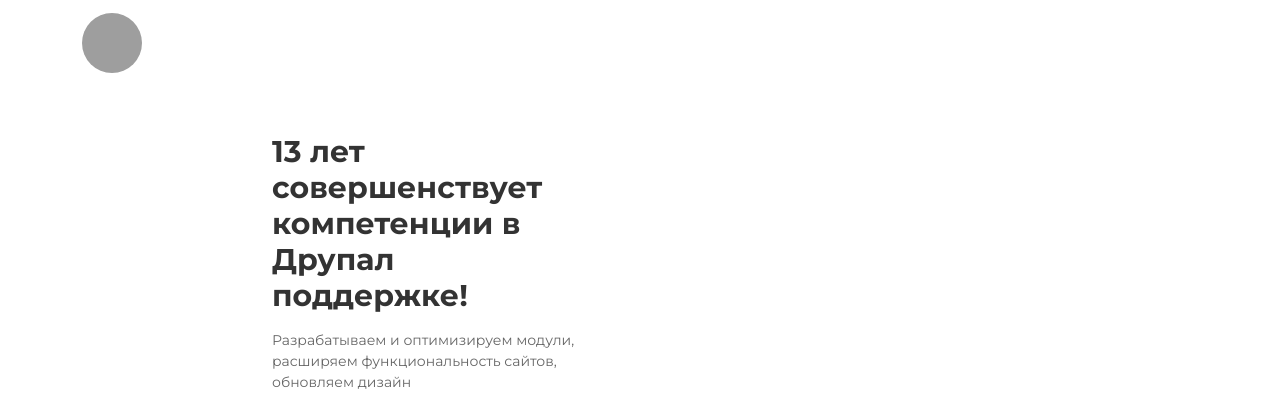
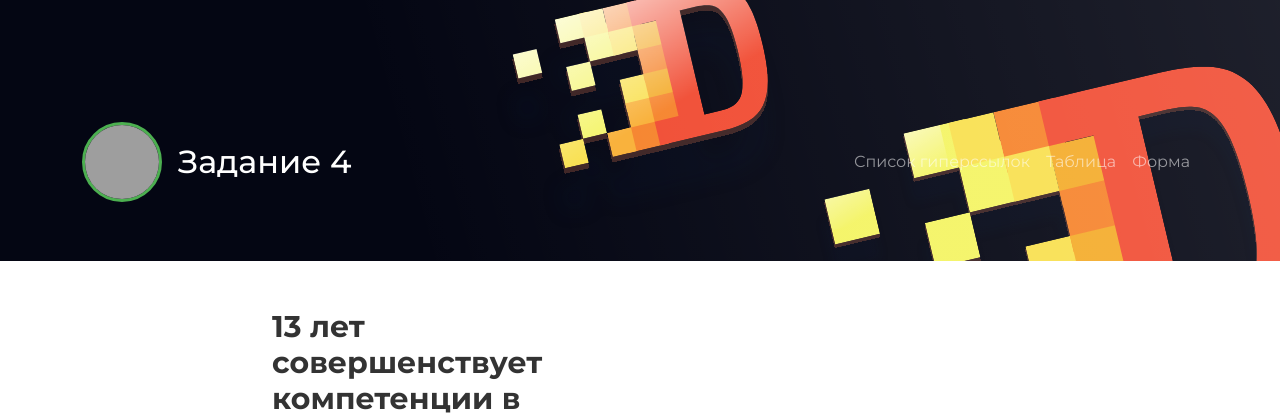
Before and after one commit to Unamrr/Unamrr.github.io, a PHP site: page /project/1.html in a window 1280 px wide. Shown: the top 417 px of the page. Run offline with PHP 8.4, Linux system fonts and the light colour scheme; grey boxes are pictures that could not be loaded.

Commit message:
Update 1.css

```diff
--- a/project/1.css
+++ b/project/1.css
@@ -442,3 +442,112 @@
 ul.ul {
     margin-top: 100px;
 }
+  /* Дополнительные кастомные стили */
+        .round-logo {
+            border: 3px solid #4CAF50;
+            object-fit: cover;
+        }
+
+        .navbar-brand h1 {
+            margin: 0;
+            font-size: 1.5rem;
+        }
+
+        .content-section h2 {
+            color: #a800e6;
+            border-bottom: 2px solid #a800e6;
+            padding-bottom: 10px;
+            margin-bottom: 20px;
+        }
+
+        .links-list {
+            list-style: none;
+            padding: 0;
+        }
+
+        .links-list li {
+            background: #f8f8f8;
+            border-radius: 5px;
+        }
+
+        .links-list a {
+            color: #a800e6;
+            text-decoration: none;
+        }
+
+        .links-list a:hover {
+            text-decoration: underline;
+        }
+
+        .link-image {
+            max-width: 100%;
+            height: auto;
+        }
+
+        /* Кастомные цвета для Bootstrap */
+        .bg-purple {
+
+    background: linear-gradient(254.72deg, rgba(255, 255, 255, 0.276) -114.85%, rgba(255, 255, 255, 0) 69.04%),
+		url(./D-flying.svg) no-repeat top center,
+		url(./D-footer.svg) no-repeat bottom right, #040613;
+    padding: 117px 0 54px;
+    color: #fff;
+    font-family: Montserrat, serif;
+}
+
+
+        }
+
+        .navbar-dark .navbar-nav .nav-link {
+            color: rgba(255, 255, 255, 0.9);
+        }
+
+        .navbar-dark .navbar-nav .nav-link:hover {
+            color: white;
+            background-color: rgba(255, 255, 255, 0.1);
+        }
+
+        table th {
+            background-color: #a800e6;
+            color: white;
+        }
+
+        table tr:nth-child(even) {
+            background-color: #f2f2f2;
+        }
+
+        .btn-purple {
+            background-color: black;
+            border-color: black;
+            color: white;
+        }
+
+        .btn-purple:hover {
+            background-color: #8a00bf;
+            border-color: #8a00bf;
+            color: white;
+        }
+
+        /* Адаптивные улучшения */
+        @media (max-width: 576px) {
+            .navbar-brand {
+                flex-direction: column;
+                text-align: center;
+            }
+
+            .round-logo {
+                width: 50px;
+                height: 50px;
+            }
+        }
+
+        @media (min-width: 768px) {
+            .round-logo {
+                width: 80px;
+                height: 80px;
+            }
+
+            .navbar-brand h1 {
+                font-size: 2rem;
+            }
+        }
```
